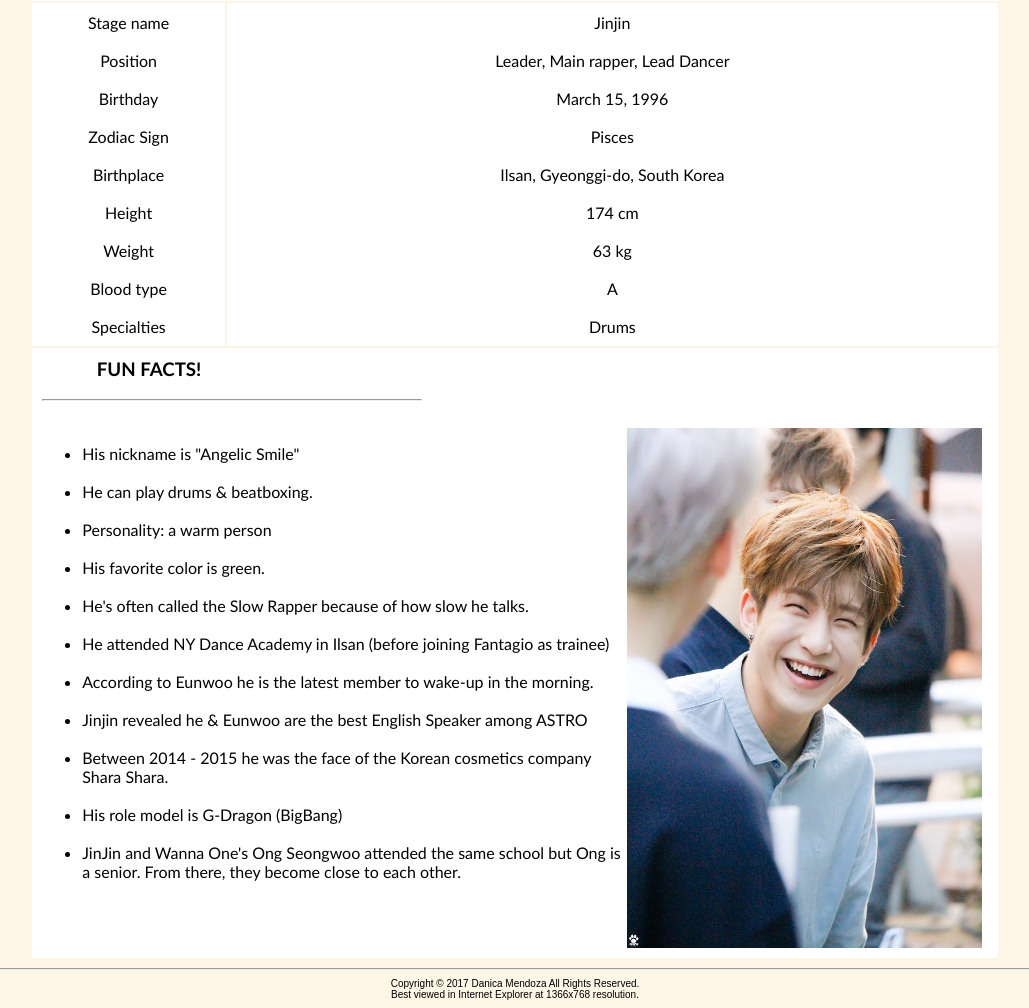
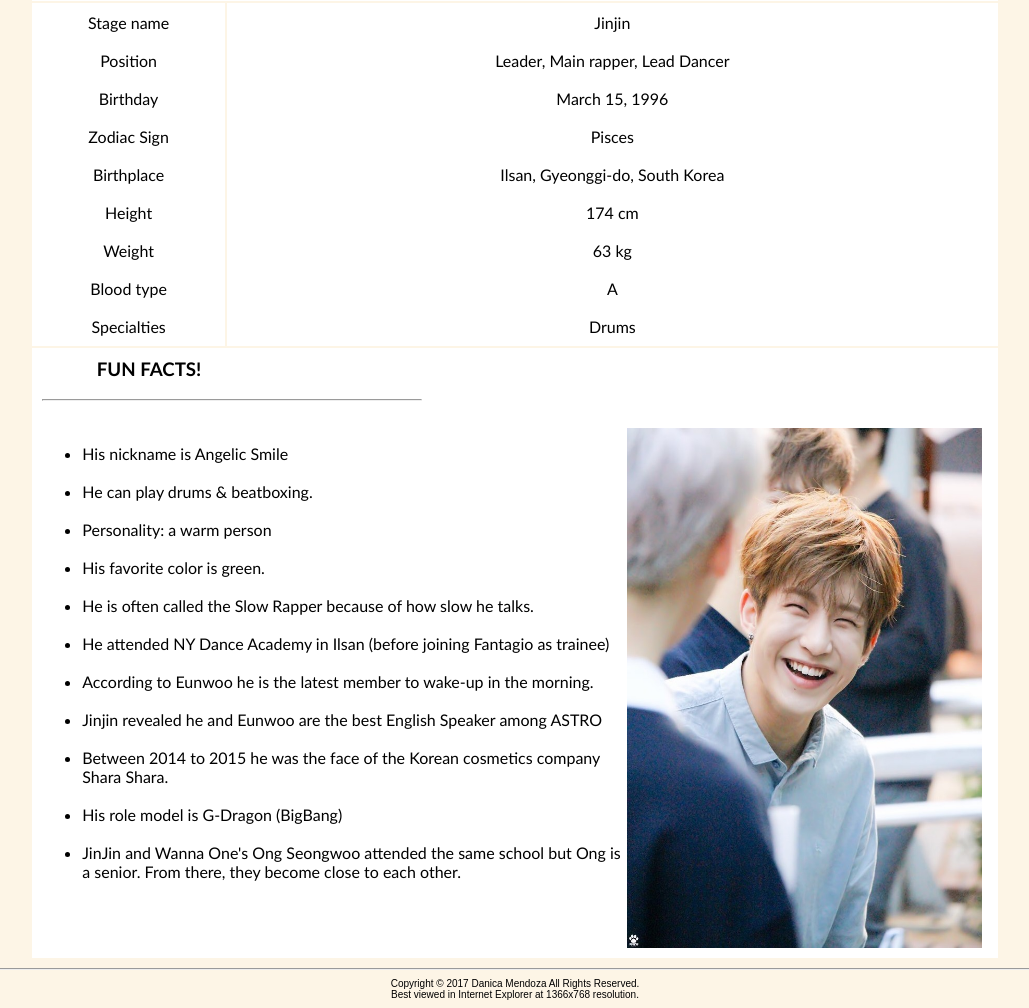
Before and after one commit to dncmndz/duhnicamendoza, a plain HTML site: page jinw.html in a window 1280 px wide. Shown: the part 584-1592 px from the top of the page, without its empty margins (125-1154 px from the left). Drawn offline with Linux system fonts and the light colour scheme.

Commit message:
Update jinw.html

```diff
--- a/jinw.html
+++ b/jinw.html
@@ -64,15 +64,15 @@ Drums
 <tr>
 <td bgcolor="white" colspan="2"> <H3> &nbsp;&nbsp;&nbsp;&nbsp;&nbsp;&nbsp; &nbsp;&nbsp; &nbsp; FUN FACTS! </H3><hr width="40%" align="left">
 <br> <img src="jinw.jpg" align="right" width="355" height="520" hspace="6"><ul>
-<li> His nickname is "Angelic Smile" </li><br>
+<li> His nickname is Angelic Smile </li><br>
 <li> He can play drums & beatboxing. </li><br>
 <li> Personality: a warm person </li><br>
 <li> His favorite color is green. </li><br>
-<li> He's often called the Slow Rapper because of how slow he talks. </li><br>
+<li> He is often called the Slow Rapper because of how slow he talks. </li><br>
 <li> He attended NY Dance Academy in Ilsan (before joining Fantagio as trainee) </li><br>
 <li> According to Eunwoo he is the latest member to wake-up in the morning. </li><br>
-<li>  Jinjin revealed he & Eunwoo are the best English Speaker among ASTRO </li><br>
-<li> Between 2014 - 2015 he was the face of the Korean cosmetics company Shara Shara. </li><br>
+<li>  Jinjin revealed he and Eunwoo are the best English Speaker among ASTRO </li><br>
+<li> Between 2014 to 2015 he was the face of the Korean cosmetics company Shara Shara. </li><br>
 <li>  His role model is G-Dragon (BigBang)</li> <br>
 <li>  JinJin and Wanna One's Ong Seongwoo attended the same school but Ong is a senior. From there, they become close to each other. </li> <br>
 
```
